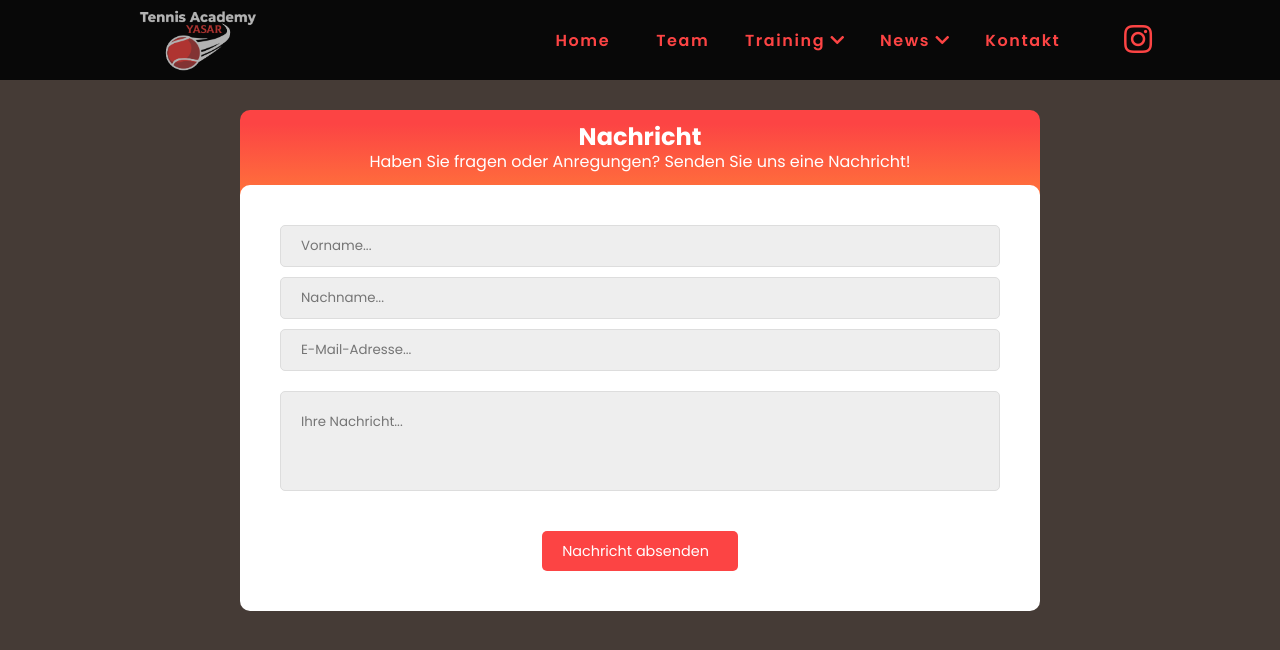
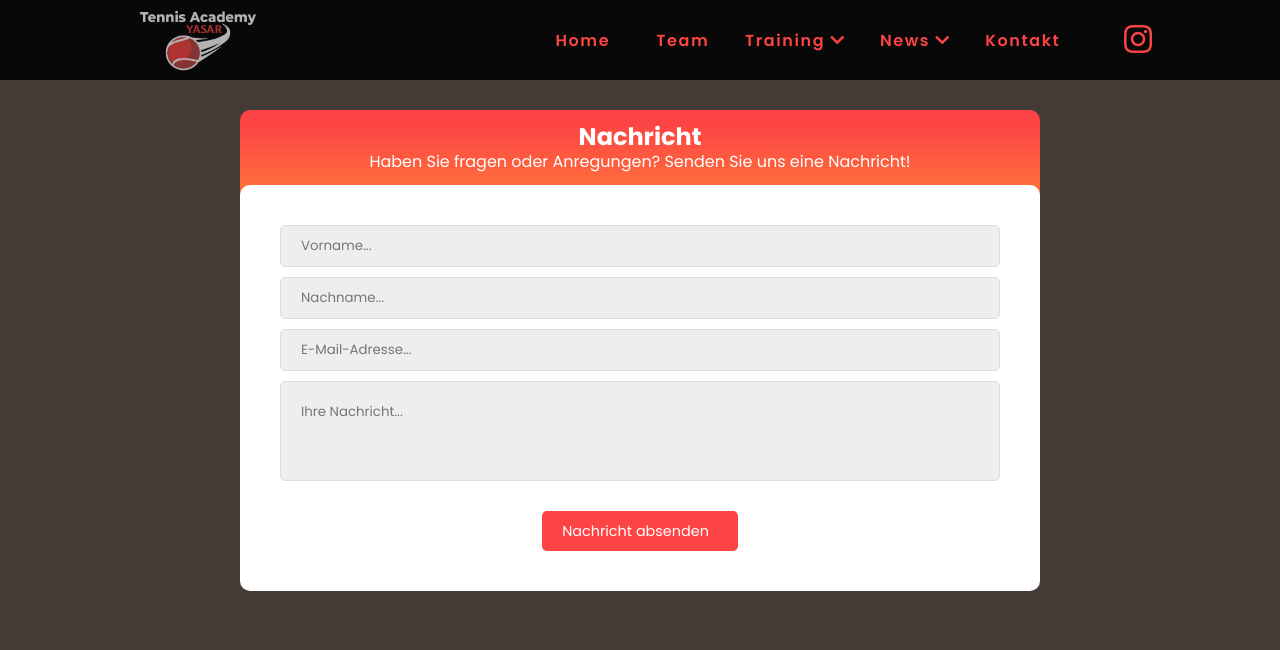
Before and after one commit to nikita-reva/tennis-instructor-website, a React (Create React App) app: page /tennis-academy-yasar-website/kontakt in a window 1280 px wide. Shown: the top 650 px of the page. Built offline with nearby package versions, Linux system fonts and the light colour scheme.

Commit message:
Some minor bugs fixed

```diff
--- a/package.json
+++ b/package.json
@@ -13,6 +13,7 @@
 		"react-router-dom": "^5.2.0",
 		"react-scripts": "4.0.1",
 		"react-select": "^3.2.0",
+		"react-to-print": "^2.12.2",
 		"styled-components": "^5.2.1",
 		"web-vitals": "^0.2.4"
 	},
--- a/src/app/layout/screens/ContactScreen.jsx
+++ b/src/app/layout/screens/ContactScreen.jsx
@@ -59,7 +59,6 @@ const StyledHeader = styled.div`
 const StyledForm = styled.form`
 	grid-area: main;
 	display: flex;
-	gap: 10px;
 	flex-direction: column;
 	justify-content: center;
 	align-items: center;
@@ -92,12 +91,13 @@ const StyledInput = styled.input`
 const StyledTextarea = styled.textarea`
 	background-color: #eee;
 	width: 100%;
+	margin-top: 10px;
 	min-height: 100px;
 	resize: none;
 	${sharedStyles}
 
 	@media screen and (max-width: 600px) {
-		height: 150px;
+		min-height: 150px;
 	}
 `
 
--- a/src/app/layout/screens/EnrolmentScreen.jsx
+++ b/src/app/layout/screens/EnrolmentScreen.jsx
@@ -59,7 +59,6 @@ const StyledHeader = styled.div`
 const StyledForm = styled.form`
 	grid-area: main;
 	display: flex;
-	gap: 10px;
 	flex-direction: column;
 	justify-content: center;
 	align-items: center;
@@ -96,6 +95,7 @@ const StyledInput = styled.input`
 const StyledTextarea = styled.textarea`
 	background-color: #eee;
 	width: 100%;
+	margin-top: 10px;
 	min-height: 100px;
 	resize: none;
 	${sharedStyles}
@@ -147,6 +147,10 @@ const StyledFieldset = styled.fieldset`
 	border-radius: 5px;
 	padding: 10px;
 
+	& {
+		margin-top: 10px;
+	}
+
 	legend {
 		padding: 0 10px;
 	}
@@ -155,10 +159,13 @@ const StyledFieldset = styled.fieldset`
 		padding-right: 20px;
 
 		@media screen and (max-width: 600px) {
-			padding: ${({ fd }) =>
-				fd ? '5px 20px 5px 0' : '0px 20px 0px 0px'};
-			border-bottom: ${({ fd }) =>
-				fd ? '1px solid rgba(0, 0, 0, 0.1)' : 'none'};
+			&:not(:last-child) {
+				padding: ${({ fd }) =>
+					fd ? '0 20px 10px 0' : '0px 20px 0px 0px'};
+
+				border-bottom: ${({ fd }) =>
+					fd ? '1px solid rgba(0, 0, 0, 0.1)' : 'none'};
+			}
 		}
 	}
 
```
Also changed, not shown: 2 other files (tests, documents, lock files or other folders).
